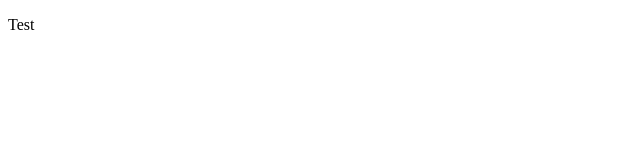
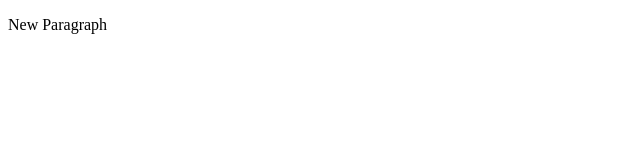
Before and after one commit to Ravindra-Sarode/new, a plain HTML site: page index.html in a window 1280 px wide. Shown: the full height of the page, 0-640 px from the left. Drawn offline with Linux system fonts and the light colour scheme.

Commit message:
Update index.html
test

```diff
--- a/index.html
+++ b/index.html
@@ -6,7 +6,9 @@
     <title>Document</title>
 </head>
 <body>
-    <p>Test</p>
+    <header>
+        <p>New Paragraph </p>
+    </header>
 
 </body>
 </html>
```
